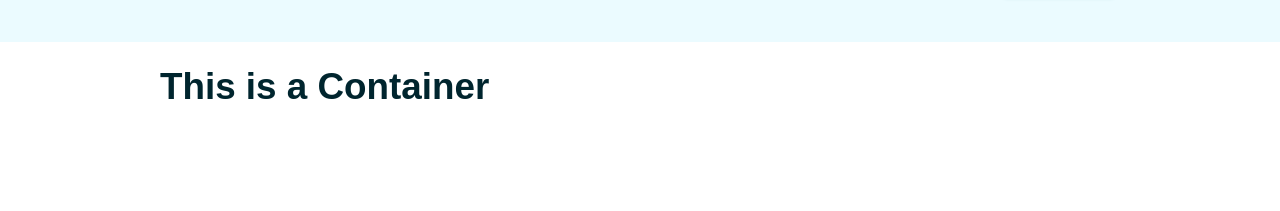
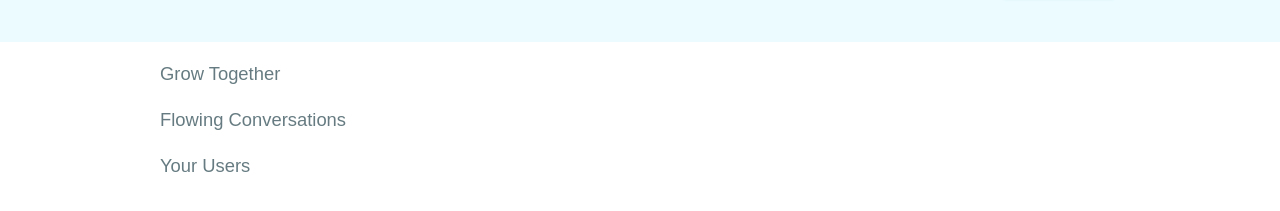
Before and after one commit to lawlawson/huddle-landing-page, a React (Create React App) app: page / in a window 1280 px wide. Shown: the part 385-596 px from the top of the page. Built offline with nearby package versions, Linux system fonts and the light colour scheme.

Commit message:
Mapped and displayed content item titles

```diff
--- a/src/App.js
+++ b/src/App.js
@@ -2,6 +2,7 @@
 import { Container } from './components/styles/Container.styled';
 import Header from './components/Header';
 import GlobalStyles from './components/styles/Global';
+import content from './content';
 
 const theme = {
   colors: {
@@ -20,7 +21,9 @@
         <GlobalStyles />
         <Header />
         <Container>
-          <h1>This is a Container</h1>
+          {content.map((item, index) => (
+            <p>{item.title}</p>
+          ))}
         </Container>
       </>
     </ThemeProvider>
--- a/src/content.js
+++ b/src/content.js
@@ -0,0 +1,22 @@
+const content = [
+  {
+    id: 1,
+    title: 'Grow Together',
+    body: 'Generate meaningful discussions with your audience and build a strong, loyal community. Think of the insightful conversations you miss out on with a feedback form.',
+    image: 'illustration-grow-together.svg',
+  },
+  {
+    id: 2,
+    title: 'Flowing Conversations',
+    body: "You wouldn't paginate a conversation in real life, so why do it online? Our threads have just-in-time loading for a more natural flow.",
+    image: 'illustration-flowing-conversation.svg',
+  },
+  {
+    id: 3,
+    title: 'Your Users',
+    body: "It takes no time at all to integrate Huddle with your app's authentication solution. This means, once signed in to your app, your users can start chatting immediately.",
+    image: 'illustration-your-users.svg',
+  },
+];
+
+export default content;
```
